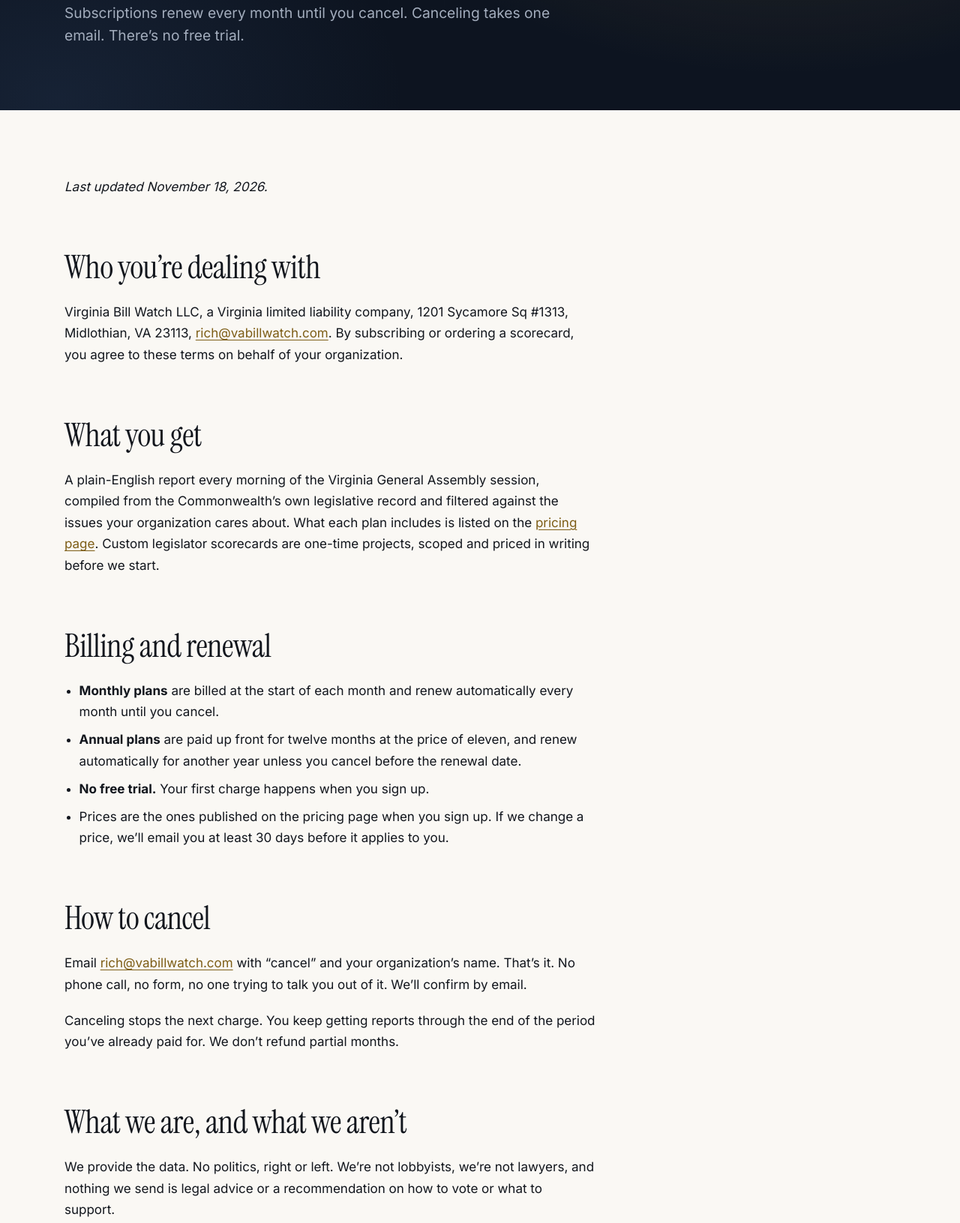
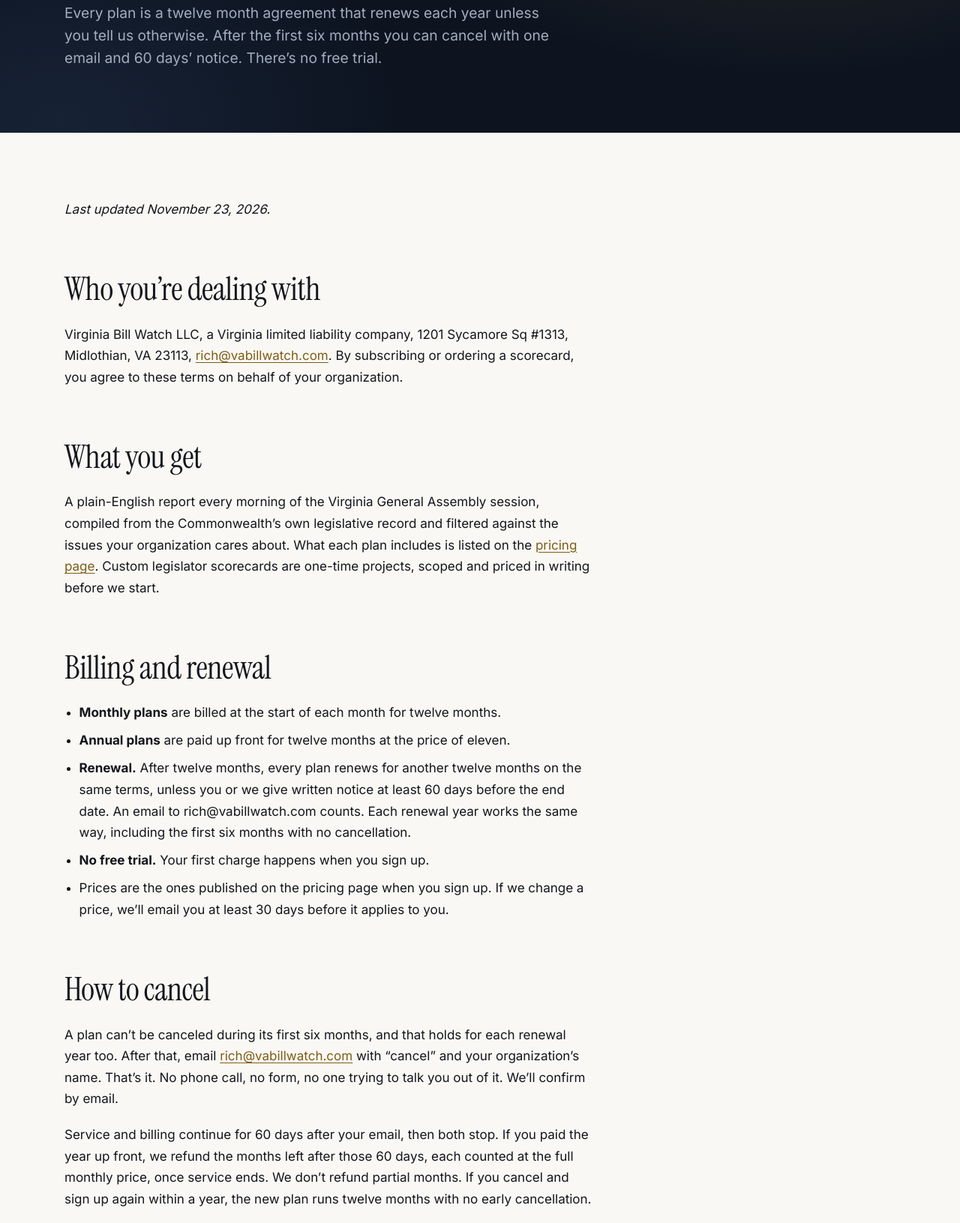
Before and after one commit to rvaprop/vabillwatch-site, a plain HTML site: page terms.html in a window 1280 px wide. Shown: the part 248-1879 px from the top of the page at 75% size. Drawn offline with Linux system fonts and the light colour scheme.

Commit message:
Pricing and terms: twelve month agreement, yearly renewal, prepaid refund
Co-Authored-By: Claude Opus 5.5 <noreply@anthropic.com>

```diff
--- a/terms.html
+++ b/terms.html
@@ -38,14 +38,14 @@
   <div class="wrap">
     <p class="eyebrow" data-reveal style="--d:0">Terms</p>
     <h1 data-reveal style="--d:1">The deal, in plain English.</h1>
-    <p class="lede" data-reveal style="--d:2">Subscriptions renew every month until you cancel. Canceling takes one email. There&rsquo;s no free trial.</p>
+    <p class="lede" data-reveal style="--d:2">Every plan is a twelve month agreement that renews each year unless you tell us otherwise. After the first six months you can cancel with one email and 60 days&rsquo; notice. There&rsquo;s no free trial.</p>
   </div>
 </section>
 
 <section class="band band--paper">
   <div class="wrap">
     <div class="prose" data-reveal>
-      <p><em>Last updated November 18, 2026.</em></p>
+      <p><em>Last updated November 23, 2026.</em></p>
 
       <h2>Who you&rsquo;re dealing with</h2>
       <p>Virginia Bill Watch LLC, a Virginia limited liability company, 1201 Sycamore Sq #1313, Midlothian, VA 23113, <a href="mailto:rich@vabillwatch.com">rich@vabillwatch.com</a>. By subscribing or ordering a scorecard, you agree to these terms on behalf of your organization.</p>
@@ -55,15 +55,16 @@
 
       <h2>Billing and renewal</h2>
       <ul>
-        <li><strong>Monthly plans</strong> are billed at the start of each month and renew automatically every month until you cancel.</li>
-        <li><strong>Annual plans</strong> are paid up front for twelve months at the price of eleven, and renew automatically for another year unless you cancel before the renewal date.</li>
+        <li><strong>Monthly plans</strong> are billed at the start of each month for twelve months.</li>
+        <li><strong>Annual plans</strong> are paid up front for twelve months at the price of eleven.</li>
+        <li><strong>Renewal.</strong> After twelve months, every plan renews for another twelve months on the same terms, unless you or we give written notice at least 60 days before the end date. An email to rich@vabillwatch.com counts. Each renewal year works the same way, including the first six months with no cancellation.</li>
         <li><strong>No free trial.</strong> Your first charge happens when you sign up.</li>
         <li>Prices are the ones published on the pricing page when you sign up. If we change a price, we&rsquo;ll email you at least 30 days before it applies to you.</li>
       </ul>
 
       <h2>How to cancel</h2>
-      <p>Email <a href="mailto:rich@vabillwatch.com">rich@vabillwatch.com</a> with &ldquo;cancel&rdquo; and your organization&rsquo;s name. That&rsquo;s it. No phone call, no form, no one trying to talk you out of it. We&rsquo;ll confirm by email.</p>
-      <p>Canceling stops the next charge. You keep getting reports through the end of the period you&rsquo;ve already paid for. We don&rsquo;t refund partial months.</p>
+      <p>A plan can&rsquo;t be canceled during its first six months, and that holds for each renewal year too. After that, email <a href="mailto:rich@vabillwatch.com">rich@vabillwatch.com</a> with &ldquo;cancel&rdquo; and your organization&rsquo;s name. That&rsquo;s it. No phone call, no form, no one trying to talk you out of it. We&rsquo;ll confirm by email.</p>
+      <p>Service and billing continue for 60 days after your email, then both stop. If you paid the year up front, we refund the months left after those 60 days, each counted at the full monthly price, once service ends. We don&rsquo;t refund partial months. If you cancel and sign up again within a year, the new plan runs twelve months with no early cancellation.</p>
 
       <h2>What we are, and what we aren&rsquo;t</h2>
       <p>We provide the data. No politics, right or left. We&rsquo;re not lobbyists, we&rsquo;re not lawyers, and nothing we send is legal advice or a recommendation on how to vote or what to support.</p>
```
Also changed, not shown: pricing.html (+4 -2 lines).
